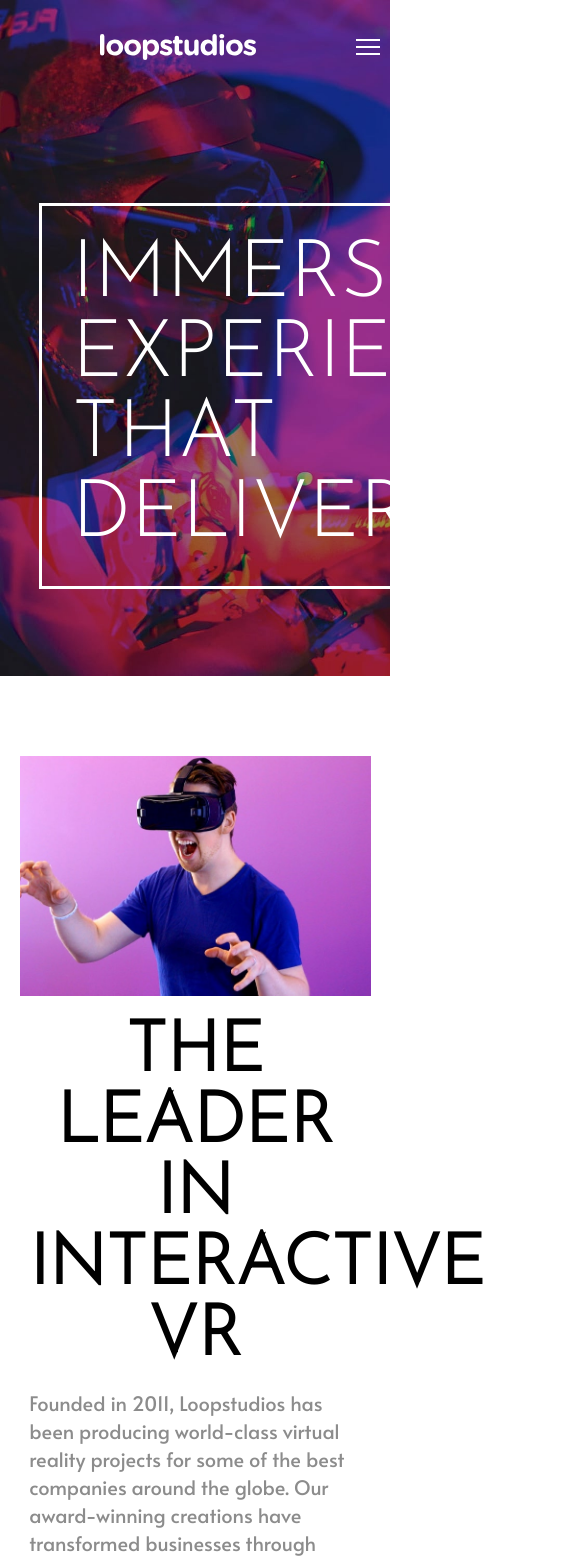
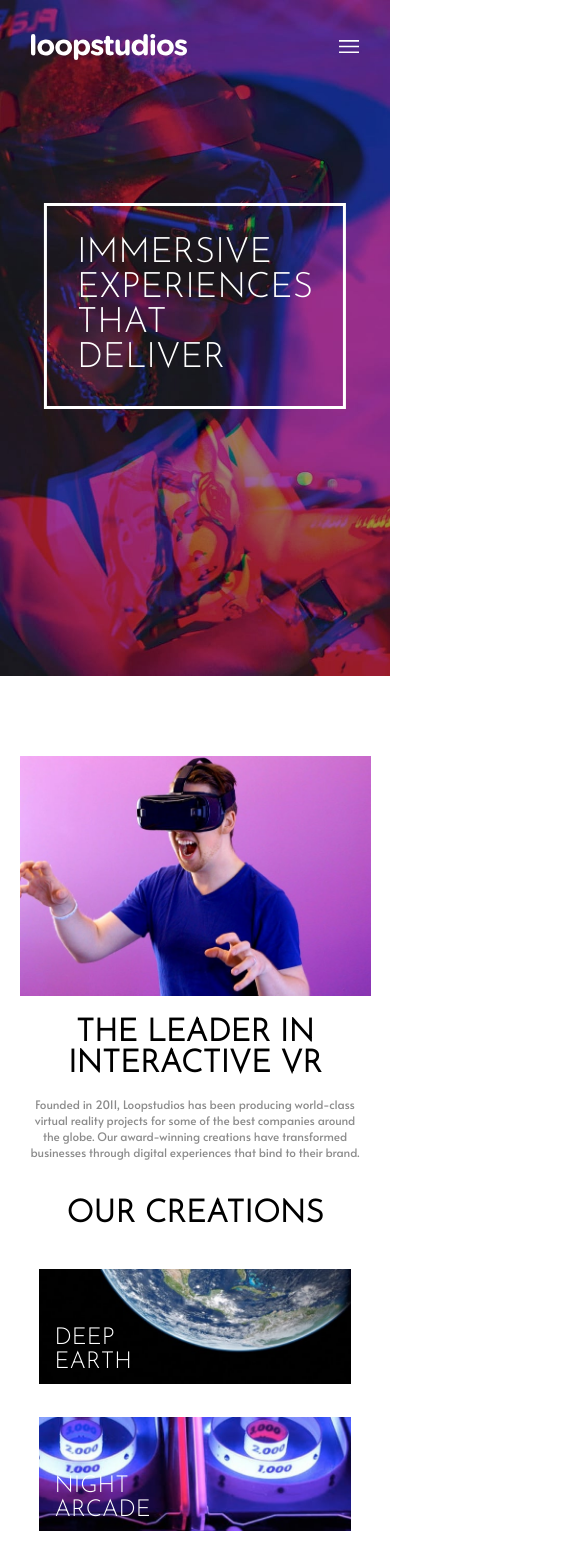
Before and after one commit to Petronilhaz/loopstudios-landing-page, a plain HTML site: page index.html in a window 390 px wide. Shown: the top 1561 px of the page, 585 px wide, since content can reach past the window. Drawn offline with Linux system fonts and the light colour scheme.

Commit message:
responsivo para mobile

```diff
--- a/src/styles/index.css
+++ b/src/styles/index.css
@@ -53,7 +53,7 @@
     padding: 30px;
 
     font-family: 'Josefin Sans', sans-serif;
-    font-size: clamp(1rem, 5.5vw, 8rem);
+    font-size: 5vw;
     text-transform: uppercase;
     border: 3px solid #fff;
 }
@@ -141,6 +141,11 @@
    width: 100%;
 }
 
+.grid-container .grid-item:first-child .creation-title,
+.grid-container .grid-item:nth-child(4) .creation-title {
+    width: min-content;
+}
+
 .creation-title {
     position: absolute;
     bottom: 10%;
@@ -185,6 +190,10 @@
     color: #fff;
 }
 
+.footer .menu a:hover {
+    border-bottom: solid 1.5px #fff;
+}
+
 .social-icons {
     margin: 0 0 10px 50px;
 }
--- a/src/styles/responsive.css
+++ b/src/styles/responsive.css
@@ -1,6 +1,7 @@
 @media (max-width: 768px) {
 
     .logo {
+        margin-left: 8vw;
         width: 40%;
     }
 
@@ -10,7 +11,8 @@
 
     .hamburguer-menu {
         display: block;
-        margin-right: 100px;
+        width: 5%;
+        margin-right: 8vw;
     }
 
     .menu-modal {
@@ -25,8 +27,10 @@
     }
 
     .hero-text {
-        left: 10%;
-        font-size: 8rem;
+        left: 50%;
+        right: 50%;
+        transform: translateX(-50%);
+        font-size: 9vw;
     }
 
     .interactive-img {
@@ -43,29 +47,30 @@
     }
 
     .text-content .title {
-        font-size: 7rem;
+        font-size: 8vw;
     }
 
     .text-content .description {
-        font-size: 2rem;
         margin: 0;
+        text-align: center;
+        font-size: 3vw;
     }
 
     .top-container .section-title {
-        font-size: 7rem;
+        font-size: 8vw;
     }
 
     .our-creation {
         position: relative
     }
 
-    .see-all {
+    .top-container .see-all {
         position: absolute;
         bottom: -10%;
         z-index: 1;
         width: 45%;
         height: 3%;
-        font-size: 6rem;
+        font-size: 4vw;
     }
 
     .grid-container {
@@ -82,8 +87,8 @@
     }
 
     .creation-title {
-        width: 60%;
-        font-size: 6rem;
+        width: 40%;
+        font-size: 6vw;
     }
 
     .footer {
@@ -100,12 +105,17 @@
     }
 
     .footer .menu .option {
+        margin: 0 0 10% 0;
+        font-size: 3vw;
         text-align: center;
-        margin: 0 0 10% 0;
+    }
+
+    .rights {
+        font-size: 3vw;
     }
 
     .footer-logo {
-        width: 150%;
+        width: 40vw;
         margin-bottom: 25%;
     }
 
@@ -114,4 +124,8 @@
         text-align: center;
     }
 
+    .social-icons .icon {
+        height: 6vw;
+    }
+
 }
```
